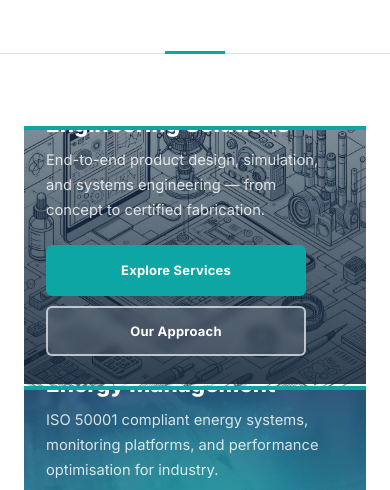
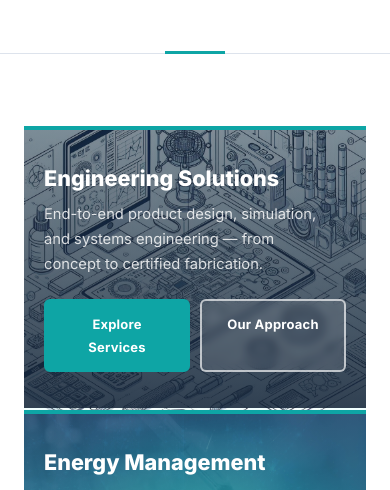
Before and after one commit to simdyns/simdyns-website, a plain HTML site: page index.html in a window 390 px wide. Shown: the part 354-844 px from the top of the page. Drawn offline with Linux system fonts and the light colour scheme.

Commit message:
Fix mobile panels: auto height so content is never cropped

```diff
--- a/assets/css/style.css
+++ b/assets/css/style.css
@@ -838,8 +838,24 @@ footer {
 /* ── RESPONSIVE ── */
 @media (max-width: 900px) {
   .hero-triptych { flex-direction: column; }
-  .hero-panel { flex: none !important; min-height: 300px; transition: none; }
+  .hero-panel {
+    flex: none !important;
+    min-height: 0;
+    height: auto;
+    transition: none;
+  }
   .hero-panel:not(:last-child) { border-right: none; border-bottom: 2px solid rgba(255,255,255,0.18); }
+  .panel-content {
+    position: relative;
+    inset: auto;
+    padding: 52px 28px 48px;
+    justify-content: center;
+    align-items: flex-start;
+  }
+  .panel-overlay {
+    position: absolute;
+    inset: 0;
+  }
   .why-grid, .about-grid, .contact-grid { grid-template-columns: 1fr; }
   .service-card { grid-template-columns: 1fr; }
   .service-card.reverse { direction: ltr; }
@@ -873,9 +889,10 @@ footer {
 #menu-toggle.open span:nth-child(3) { transform: translateY(-7px) rotate(-45deg); }
 
 @media (max-width: 600px) {
-  .hero-panel { min-height: 260px; }
-  .panel-content { padding: 28px 22px; }
-  .panel-content h2 { font-size: 1.4rem; }
+  .panel-content { padding: 40px 20px 36px; }
+  .panel-content h2 { font-size: 1.35rem; }
+  .panel-btns { flex-direction: row; flex-wrap: wrap; max-width: 100%; }
+  .panel-btn { flex: 1; min-width: 130px; text-align: center; }
   .solutions-grid, .news-grid, .team-grid { grid-template-columns: 1fr; }
   .footer-main { grid-template-columns: 1fr; }
   .core-competences ul { grid-template-columns: 1fr; }
```
